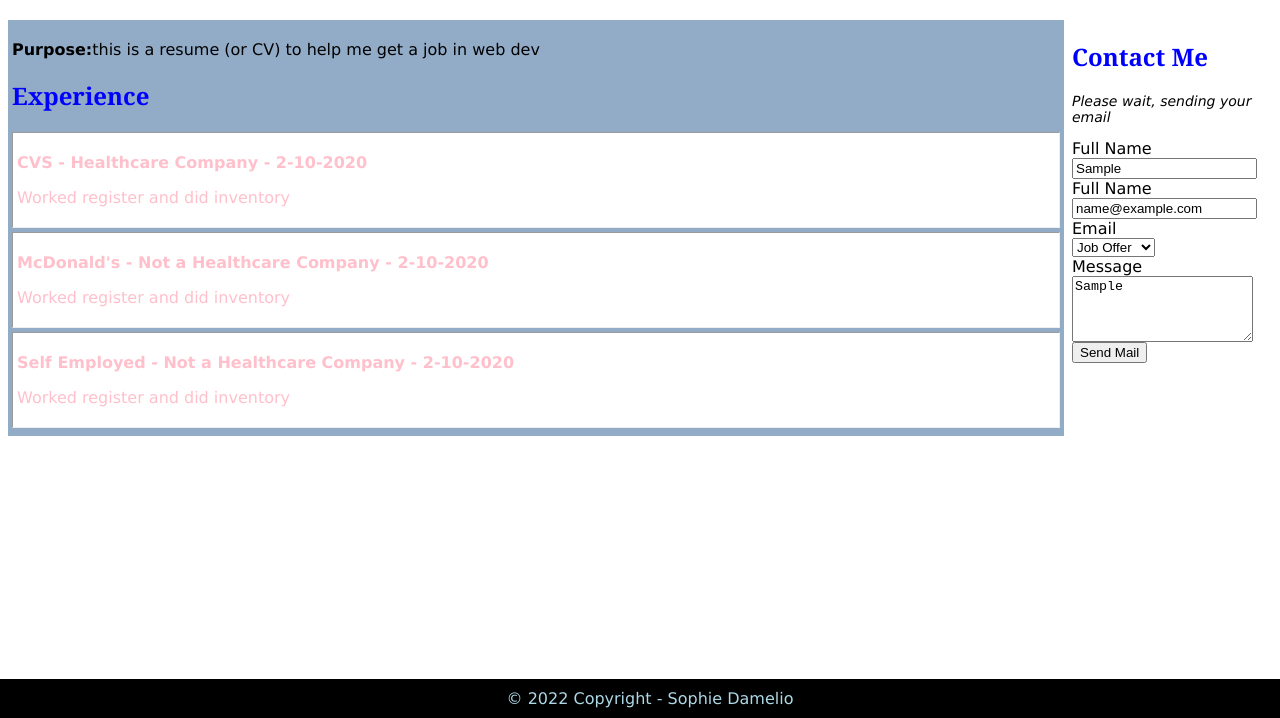
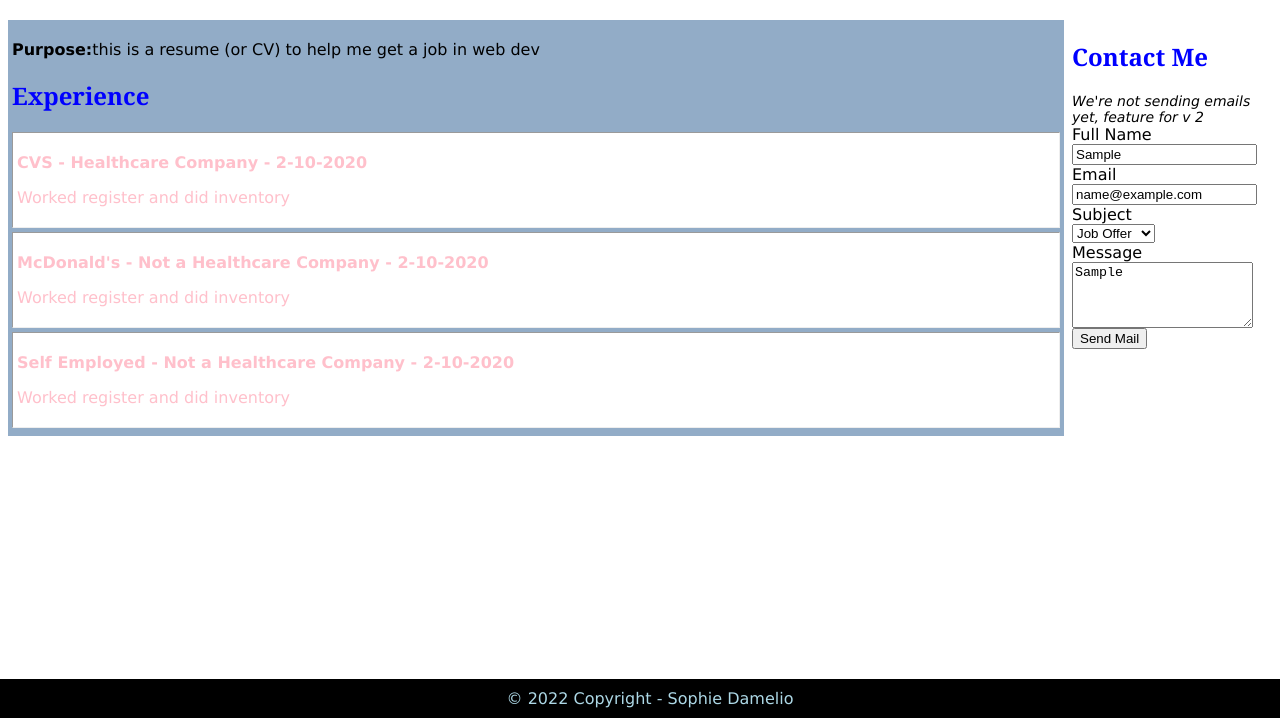
Before and after one commit to sophiedamelio/front_end_web_dev_prework, a plain HTML site: page index.html in a window 1280 px wide. Both pictures are taken after typing "Sample", "name@example.com", "Sample" into the empty fields and a click on the input "Send Mail". Shown: the part 82-800 px from the top of the page. Drawn offline with Linux system fonts and the light colour scheme.

Commit message:
Finish module 5 and complete course

```diff
--- /dev/null
+++ b/Contact.js
@@ -0,0 +1,30 @@
+// Contact.js
+
+
+export default class Contact {
+
+    constructor(form){
+        this.fullName = form.elements["fullName"].value;
+        this.email = form.elements["email"].value;
+        this.subject = form.elements["subject"].value;
+        this.body = form.elements["msg"].value;
+
+    }
+
+    fullName = "";
+    email = "";
+    subject = "";
+    body = "";
+
+    send(){
+        console.info(this.formatMessage());
+        document.getElementById("formInfo").innerHTML = "We're not sending emails yet, feature for v 2";
+    }
+
+    formatMessage(){
+        return `To: ${this.fullName}
+                Email: ${this.email}
+                Subject: ${this.subject}
+                Body: ${this.body}`;
+    }
+};
--- a/index.html
+++ b/index.html
@@ -45,13 +45,13 @@
                         <input id="fullName" type="text" />
                     </div>
                     <div>
-                        <label for="email">Full Name</label>
+                        <label for="email">Email</label>
                     </div>
                     <div>
                         <input id="email" type="email"/>
                     </div>
                     <div>
-                        <label for="subject">Email</label>
+                        <label for="subject">Subject</label>
                     </div>
                     <div>
                         <select id="subject">
@@ -77,6 +77,6 @@
                 &copy; 2022 Copyright - Sophie Damelio
             </footer>
         </div>
-        <script src="index.js"></script>
+        <script type="module" src="index.js"></script>
     </body>
 </html>
--- a/index.js
+++ b/index.js
@@ -1,15 +1,6 @@
 // index.js
 
-
-
-// var number = 5;
-// let herName = "Sophie ";
-
-// number = 12;
-// herName = "Pluralsight ";
-
-// document.writeln(herName + number);
-// alert("hello World");
+import Contact from "./Contact.js";
 
 const formInfo = document.getElementById("formInfo");
 const experiences = document.getElementsByClassName("experience");
@@ -46,7 +37,9 @@ contactForm.addEventListener("submit", sendMessage);
 
 function sendMessage(event) {
     event.preventDefault();
-    showMessage("Please wait, sending your email");
+    const contact = new Contact(contactForm);
+    showMessage("Please wait, sending your email.....Thank You: " + contact.fullName);
+    contact.send();
 }
 
 
```
